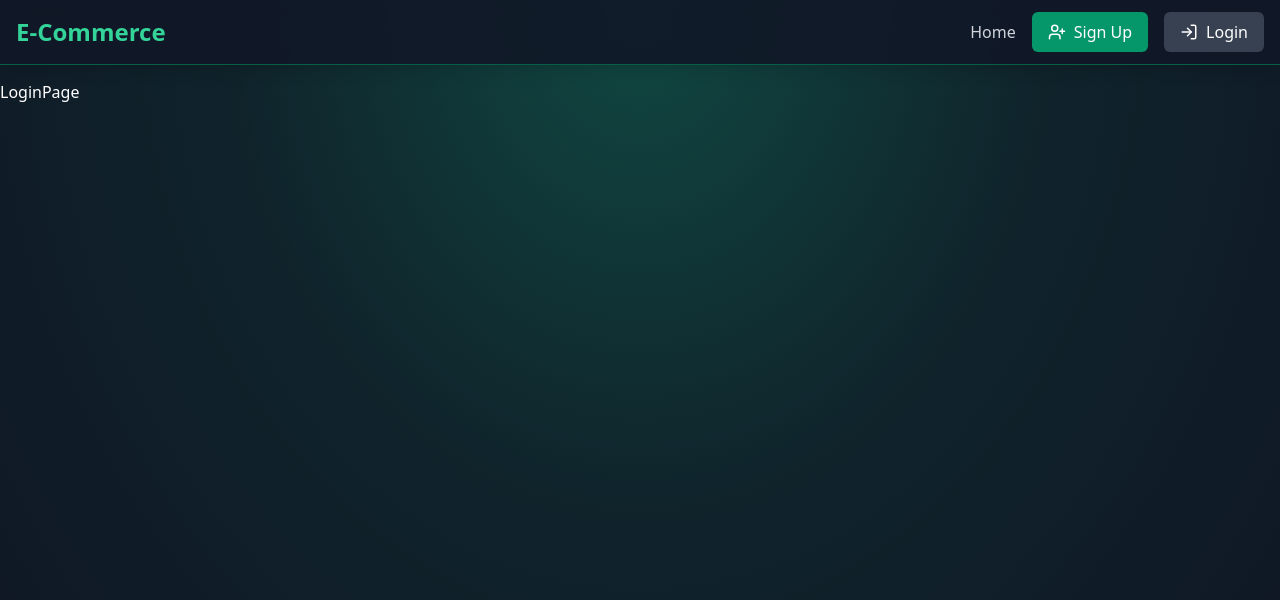
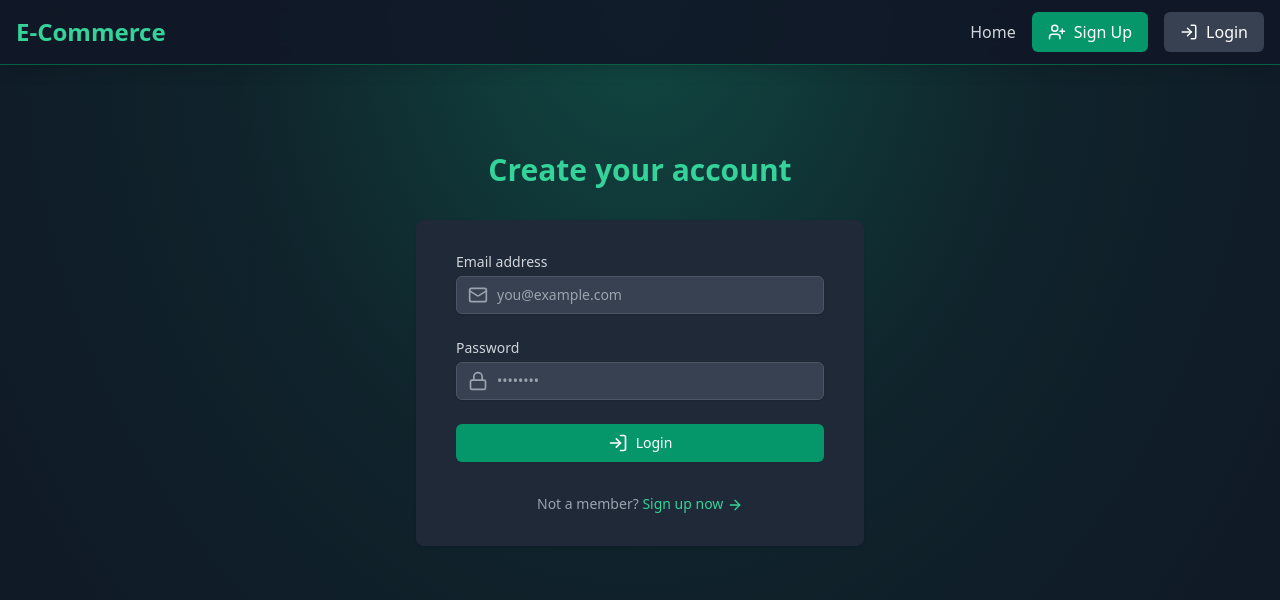
Before and after one commit to absra47/GO2COD_FS_02, a React (Vite) app in the folder frontend/: page /login in a window 1280 px wide. Shown: the top 600 px of the page. Built offline with nearby package versions, Linux system fonts and the light colour scheme.

Commit message:
Login Page Design

```diff
--- a/frontend/src/pages/LoginPage.jsx
+++ b/frontend/src/pages/LoginPage.jsx
@@ -1,5 +1,118 @@
+import { useState } from "react";
+import { motion } from "framer-motion";
+import { Link } from "react-router-dom";
+import { LogIn, Mail, Lock, ArrowRight, Loader } from "lucide-react";
 const LoginPage = () => {
-  return <div>LoginPage</div>;
+  const [email, setEmail] = useState("");
+  const [password, setPassword] = useState("");
+  const loading = false;
+
+  const handleSubmit = (e) => {
+    e.preventDefault();
+    console.log(email, password);
+  };
+  return (
+    <div className="flex flex-col justify-center py-12 sm:px-6 lg:px-8">
+      <motion.div
+        className="sm:mx-auto sm:w-full sm:max-w-md"
+        initial={{ opacity: 0, y: -20 }}
+        animate={{ opacity: 1, y: 0 }}
+        transition={{ duration: 0.8 }}
+      >
+        <h2 className="mt-6 text-3xl font-extrabold text-center text-emerald-400">
+          Create your account
+        </h2>
+      </motion.div>
+      <motion.div
+        className="mt-8 sm:mx-auto sm:w-full sm:max-w-md"
+        initial={{ opacity: 0, y: 20 }}
+        animate={{ opacity: 1, y: 0 }}
+        transition={{ duration: 0.8, delay: 0.2 }}
+      >
+        {" "}
+        <div className="px-4 py-8 bg-gray-800 shadow sm:rounded-lg sm:px-10">
+          <form onSubmit={handleSubmit} className="space-y-6">
+            <div>
+              <label
+                htmlFor="email"
+                className="block text-sm font-medium text-gray-300"
+              >
+                Email address
+              </label>
+              <div className="relative mt-1 rounded-md shadow-sm">
+                <div className="absolute inset-y-0 left-0 flex items-center pl-3 pointer-events-none">
+                  <Mail className="w-5 h-5 text-gray-400" aria-hidden="true" />
+                </div>
+                <input
+                  id="email"
+                  type="email"
+                  required
+                  value={email}
+                  onChange={(e) => setEmail(e.target.value)}
+                  className="block w-full px-3 py-2 pl-10 placeholder-gray-400 bg-gray-700 border border-gray-600 rounded-md shadow-sm focus:outline-none focus:ring-emerald-500 focus:border-emerald-500 sm:text-sm"
+                  placeholder="you@example.com"
+                />
+              </div>
+            </div>
+
+            <div>
+              <label
+                htmlFor="password"
+                className="block text-sm font-medium text-gray-300"
+              >
+                Password
+              </label>
+              <div className="relative mt-1 rounded-md shadow-sm">
+                <div className="absolute inset-y-0 left-0 flex items-center pl-3 pointer-events-none">
+                  <Lock className="w-5 h-5 text-gray-400" aria-hidden="true" />
+                </div>
+                <input
+                  id="password"
+                  type="password"
+                  required
+                  value={password}
+                  onChange={(e) => setPassword(e.target.value)}
+                  className="block w-full px-3 py-2 pl-10 placeholder-gray-400 bg-gray-700 border border-gray-600 rounded-md shadow-sm focus:outline-none focus:ring-emerald-500 focus:border-emerald-500 sm:text-sm"
+                  placeholder="••••••••"
+                />
+              </div>
+            </div>
+
+            <button
+              type="submit"
+              className="flex justify-center w-full px-4 py-2 text-sm font-medium text-white transition duration-150 ease-in-out border border-transparent rounded-md shadow-sm bg-emerald-600 hover:bg-emerald-700 focus:outline-none focus:ring-2 focus:ring-offset-2 focus:ring-emerald-500 disabled:opacity-50"
+              disabled={loading}
+            >
+              {loading ? (
+                <>
+                  <Loader
+                    className="w-5 h-5 mr-2 animate-spin"
+                    aria-hidden="true"
+                  />
+                  Loading...
+                </>
+              ) : (
+                <>
+                  <LogIn className="w-5 h-5 mr-2" aria-hidden="true" />
+                  Login
+                </>
+              )}
+            </button>
+          </form>
+
+          <p className="mt-8 text-sm text-center text-gray-400">
+            Not a member?{" "}
+            <Link
+              to="/signup"
+              className="font-medium text-emerald-400 hover:text-emerald-300"
+            >
+              Sign up now <ArrowRight className="inline w-4 h-4" />
+            </Link>
+          </p>
+        </div>
+      </motion.div>
+    </div>
+  );
 };
 
 export default LoginPage;
```
